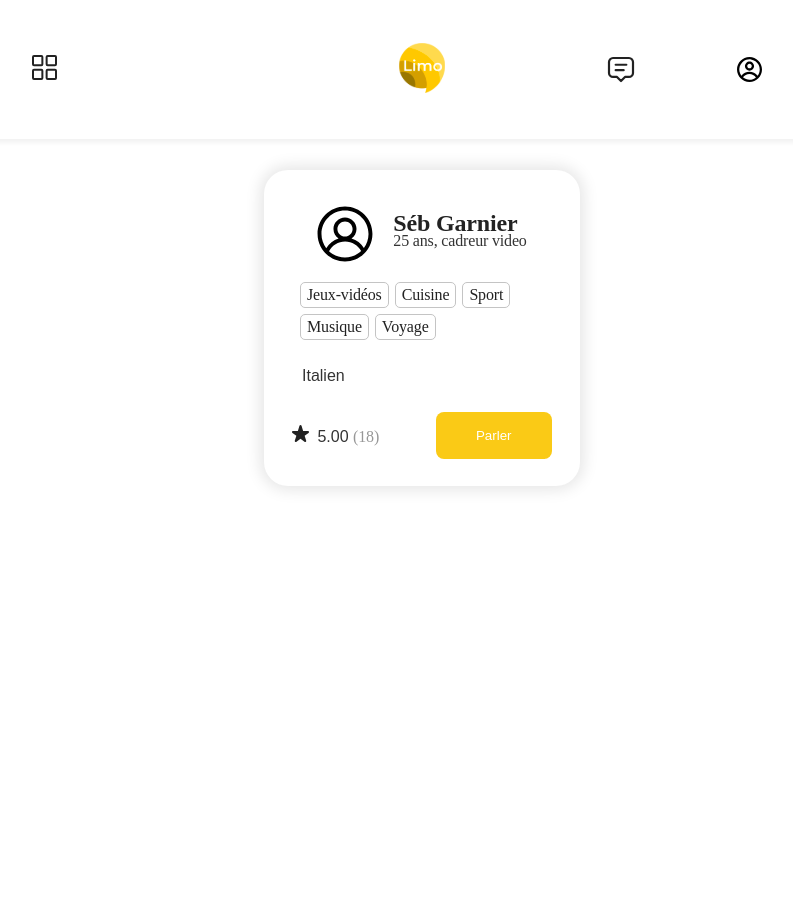
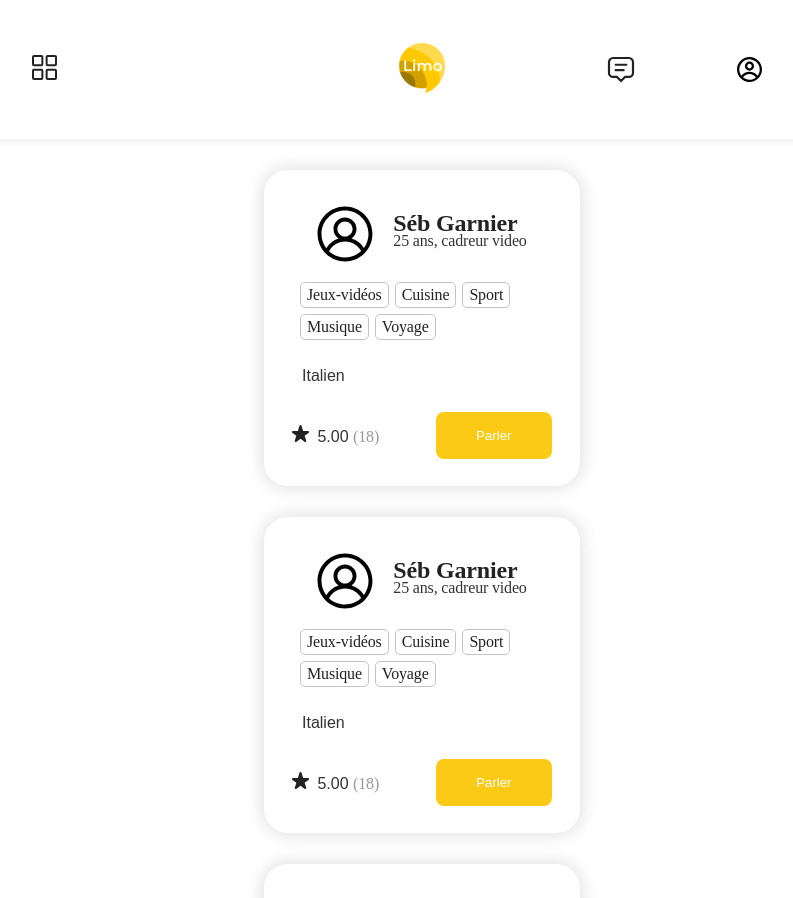
Before and after one commit to AlexisAmadei/PIMobile, a React (Create React App) app in the folder pim-2023/: page /home in a window 1280 px wide. Shown: the top 898 px of the page, without its empty margins (218-1011 px from the left). Before the commit the page ends 800 px from the top, so only its background shows below. Built offline with nearby package versions, Linux system fonts and the light colour scheme; no server answers; sample sign-in values are in the browser's storage.

Commit message:
multiple cards

```diff
--- a/pim-2023/src/views/HomePage.js
+++ b/pim-2023/src/views/HomePage.js
@@ -36,6 +36,8 @@ export default function HomePage() {
       </div>
       <div>
         <ProfileCard />
+        <ProfileCard />
+        <ProfileCard />
       </div>
     </div>
   );
```
